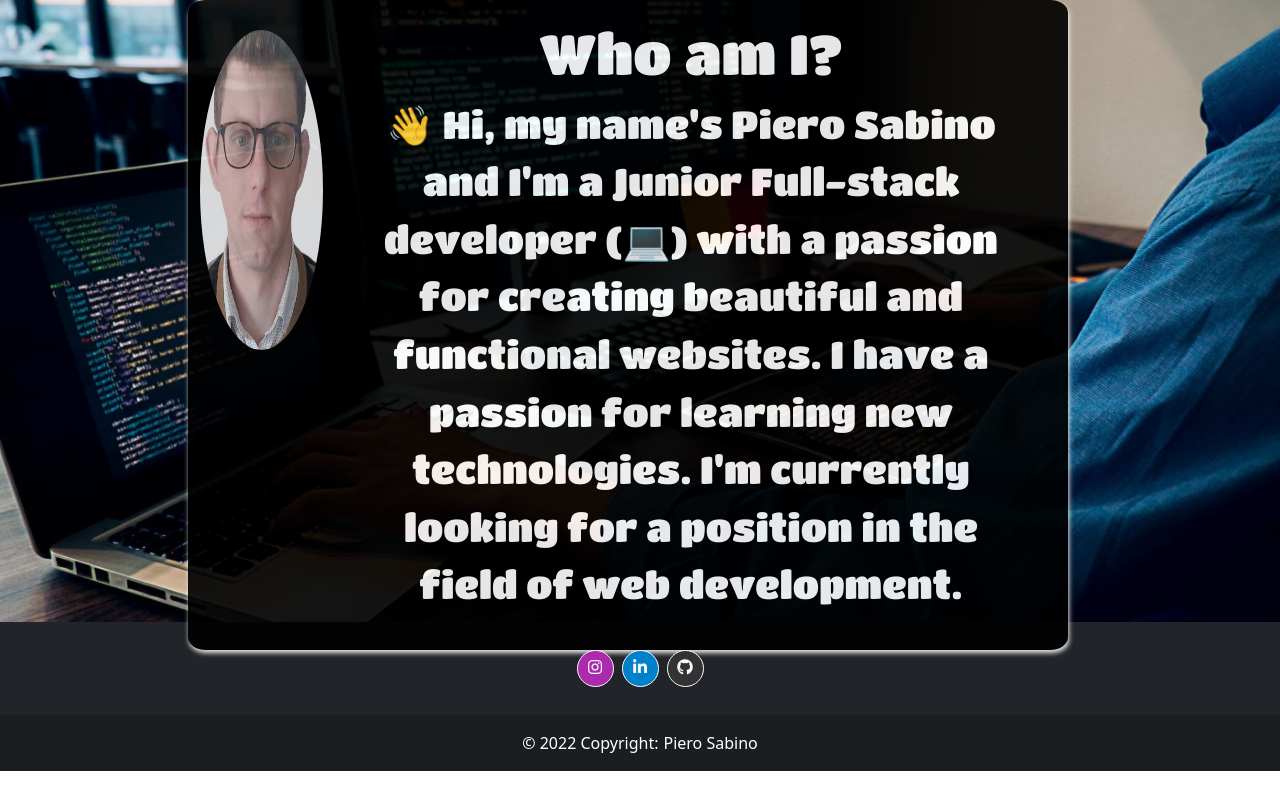
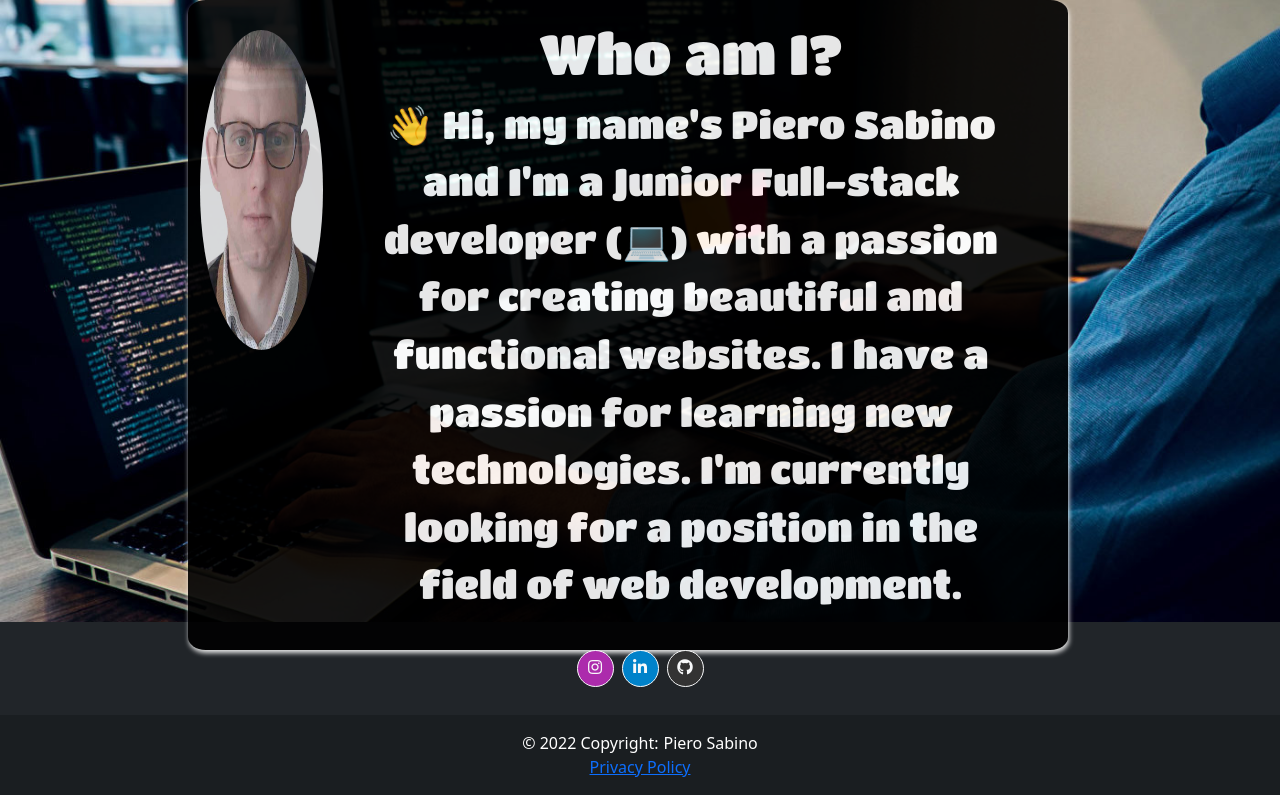
Before and after one commit to pierre1590/Portfolio-Piero, a React (Create React App) app: page / in a window 1280 px wide. Shown: the part 178-978 px from the top of the page. Before the commit the page ends 954 px from the top, so only its background shows below. Built offline with nearby package versions, Linux system fonts and the light colour scheme.

Commit message:
Add privacy policy

```diff
--- a/src/App.js
+++ b/src/App.js
@@ -12,6 +12,7 @@ function App() {
   return (
     <><div className="App main-container">
       <NavBar />
+
       <Router>
         <Routes>
           <Route path="/skills" element={<Skills />} />
--- a/src/components/Footer/Footer.js
+++ b/src/components/Footer/Footer.js
@@ -60,6 +60,9 @@ export const Footer = () => {
             >
               Piero Sabino
             </a>
+           <div>
+              <a href="https://www.iubenda.com/privacy-policy/21039963" target="_blank" title="Privacy Policy" content="Privacy Policy" rel="noreferrer">Privacy Policy</a>
+           </div>
           </div>
         </MDBFooter>
       </>
--- a/src/pages/Home.js
+++ b/src/pages/Home.js
@@ -10,6 +10,7 @@ export const Home = () => {
         <>
 
             <Container fluid className="main-container" >
+
             <div className="row profile">
                 <div className="col-md-2 image-profile">
                     <Image src={Piero} style={{width:'380px',height:'320px',borderRadius:'50%', marginTop:'30px'}} alt="Image profile" fluid />
```
